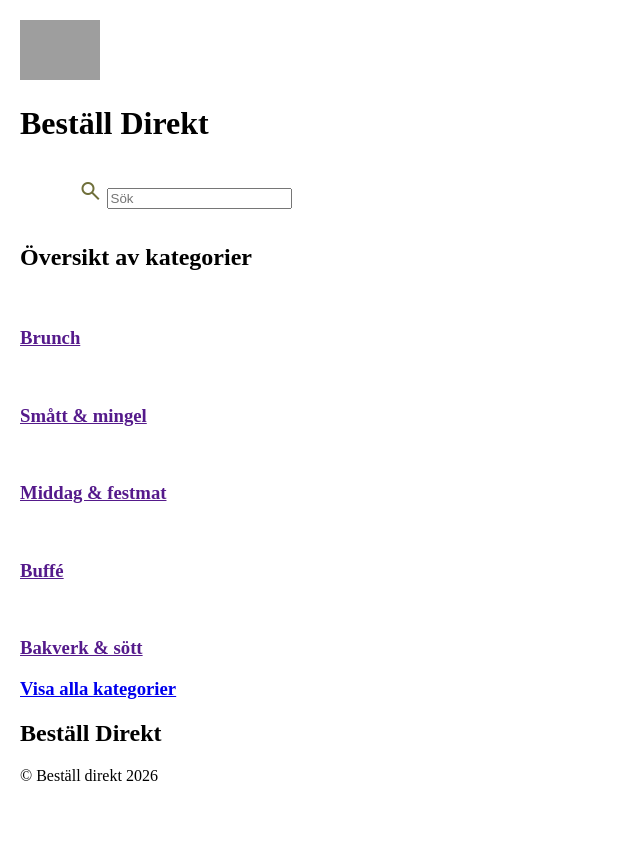
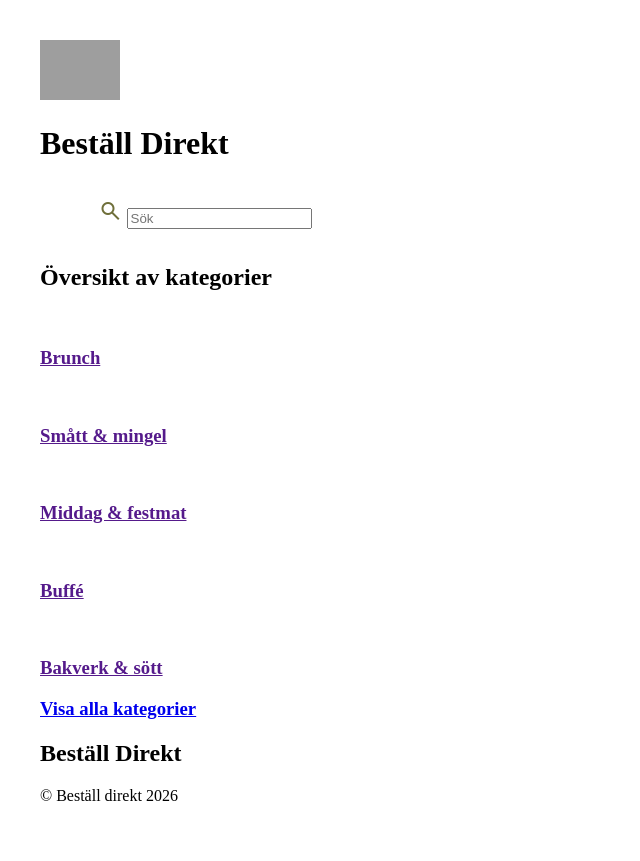
Before and after one commit to ayasdsd1-lgtm/bestall_direkt, a Flask app: page / in a window 1280 px wide; the page is wider, and only the part inside the window is pictured. Shown: that part, without its empty margins (0-640 px from the left). Before the commit the page ends 781 px from the top of that part, so only its background shows below. Run offline with Flask 3, Linux system fonts and the light colour scheme; grey boxes are pictures that could not be loaded.

Commit message:
Update style.css
Ändringar i body

```diff
--- a/static/style.css
+++ b/static/style.css
@@ -1,8 +1,8 @@
 /*body*/
 body{
     margin: 20px;
-    padding: 20;
-    width: 100;
+    padding: 20px;
+    width: 100%;
 }
 
 /*header*/
```
